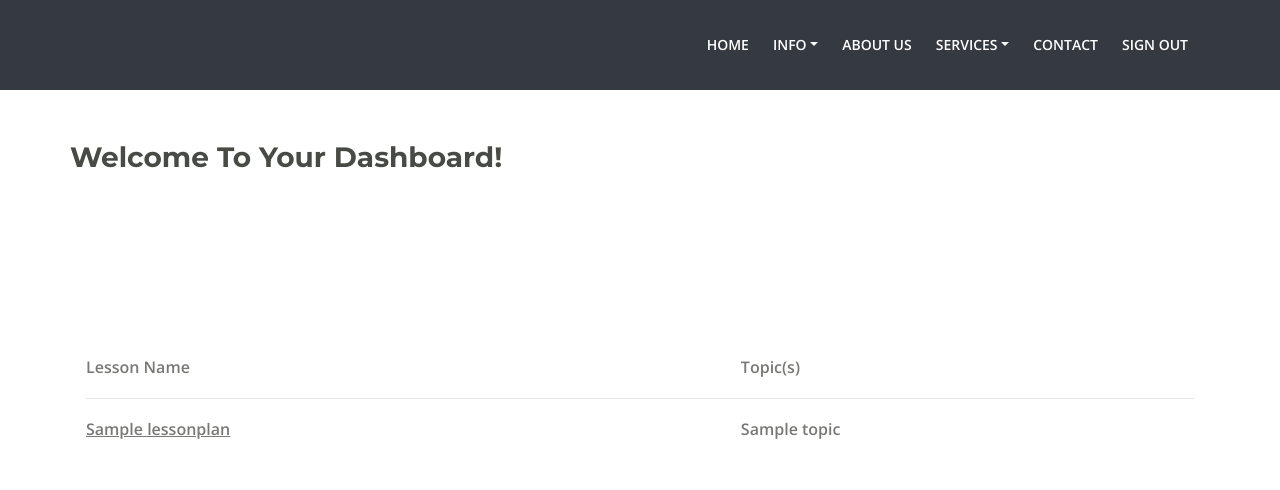
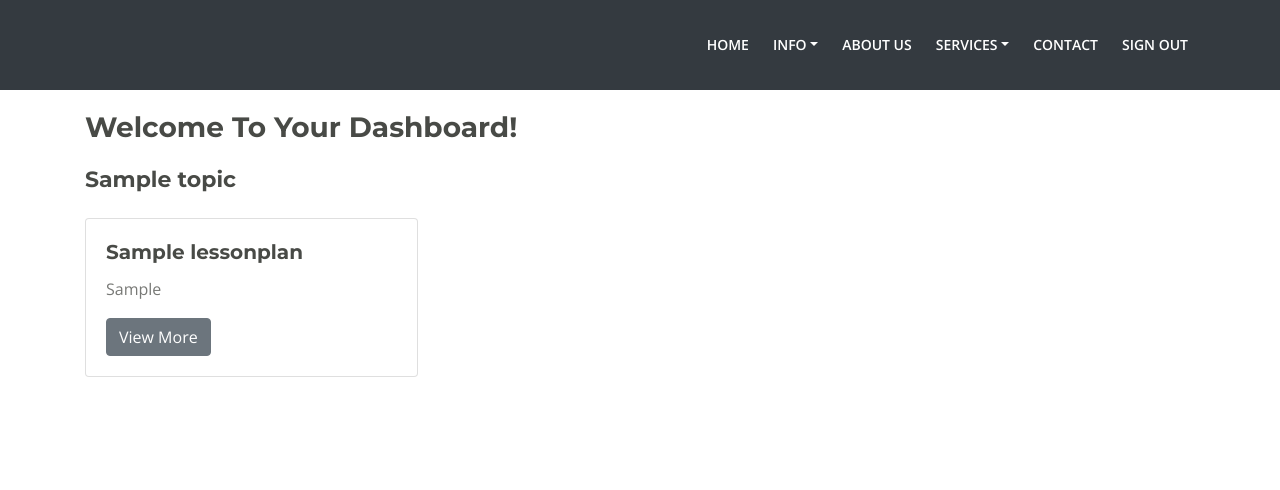
Before and after one commit to Leesha-Noble-Souls/ParentTrainingApp, a Django app: page /dashboard/ in a window 1280 px wide. Shown: the top 490 px of the page. Run offline with Django 3.2, Linux system fonts and the light colour scheme; a user stored in the database is signed in; tables that the repository leaves empty hold one stand-in row (values such as "Sample post"); lists and menus that the app fills with data are empty; some libraries are stand-ins or nearby versions.

Commit message:
Dashboard Refactor

```diff
--- a/dashboard/views.py
+++ b/dashboard/views.py
@@ -6,8 +6,11 @@ from lessonPlans.models import LessonPlan
 @login_required
 def dashboard(request):
     current_user = request.user
-    available_plans = []
+    available_plans = {}
+
     for plan in LessonPlan.objects.all():
         if current_user in plan.assigned_users.all():
-            available_plans.append({"name": plan.title, "id" : plan.id, "topics" : plan.topics.all()})
+            for topic in plan.topics.all() :
+                available_plans.setdefault(topic, []).append({"id" : plan.id, "title": plan.title, "aim":plan.aim, "topics" : plan.topics.all()})
+
     return render(request, "dashboard/index.html", {"available_plans" : available_plans})
--- a/templates/dashboard/index.html
+++ b/templates/dashboard/index.html
@@ -5,41 +5,37 @@
 
 <div id="intro" class="basic-1">
     <div class="container">
-        <div class="row align-items-center">
-
-                <div class="text-container">
-                    <h2>Welcome To Your Dashboard!</h2>
-                    <!-- <p>You can access lesson plans either by topic or by the date in which they were assigned.</p> -->
+        <h2>Welcome To Your Dashboard!</h2>
+        <!-- <p>You can access lesson plans either by topic or by the date in which they were assigned.</p> -->
+    {% for topic, plans in available_plans.items %}
+        <h3>{{topic}}</h3>
+        <div class="d-flex flex-row flex-wrap align-items-center">
+        {% for plan in plans %}
+            <div class="card card-mobile">
+                <div class="card-body">
+                    <h4 class="card-title">{{ plan.title }}</h4>
+                    <p class="card-text d-none d-md-block">{{ plan.aim }}</p>
+                    <a href="{% url 'lessonPlans:detail' plan.id %}" class="btn btn-secondary text-decoration-none">View More</a>
                 </div>
-
+            </div>
+        {% endfor %}
         </div>
+    {% endfor %}
     </div>
 </div>
-    <div id="intro" class="basic-1">
-        <div class="container">
-            <table style="width: 100%;">
-                <tr>
-                    <th>Lesson Name</th>
-                    <th>Topic(s)</th>
-                </tr>
-                <tr>
-                    <td colspan="2" class="divider"><hr /></td>
-                </tr>
-                {% for plan in available_plans %}
-                <tr>
-                    <th><a href="{% url 'lessonPlans:detail' plan.id %}">{{plan.name}}</a></th>
-                    <th>
-                        {% for topic in plan.topics %}
-                        {{ topic }}
-                        {% endfor %}
-                    </th>
-                </tr>
-
-                {% endfor %}
-            </table>
-
-        </div>
-    </div>
+<style>
+    .card-mobile{
+        margin: 1rem 0.5rem 1rem 0;
+        width: 45%;
+    }
+    @media (min-width: 600px)
+    {
+        .card-mobile {
+            margin: 1rem 1rem 1rem 0;
+            width: 30%;
+        }
+    }
+</style>
 
 
 {% endblock %}
```
